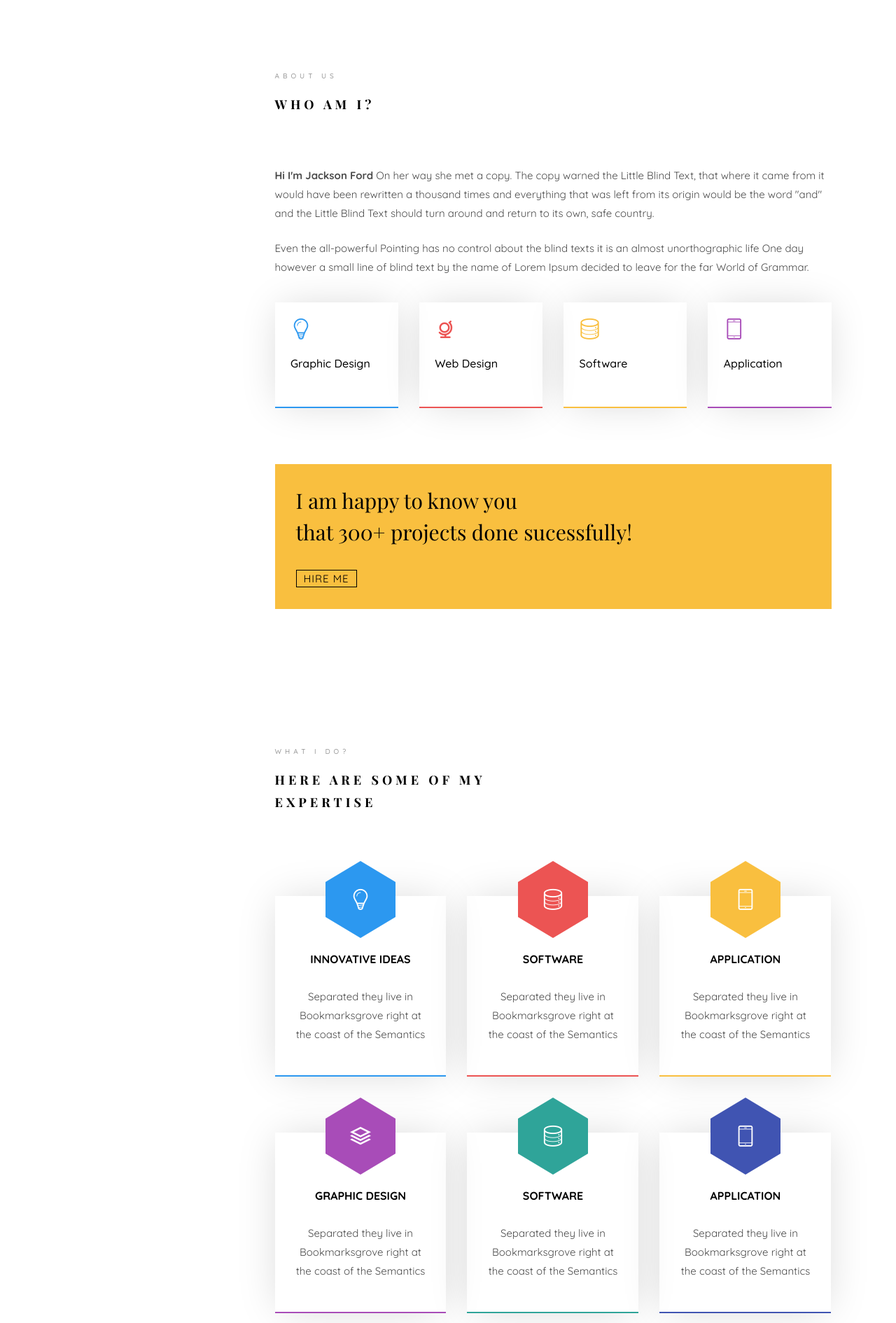
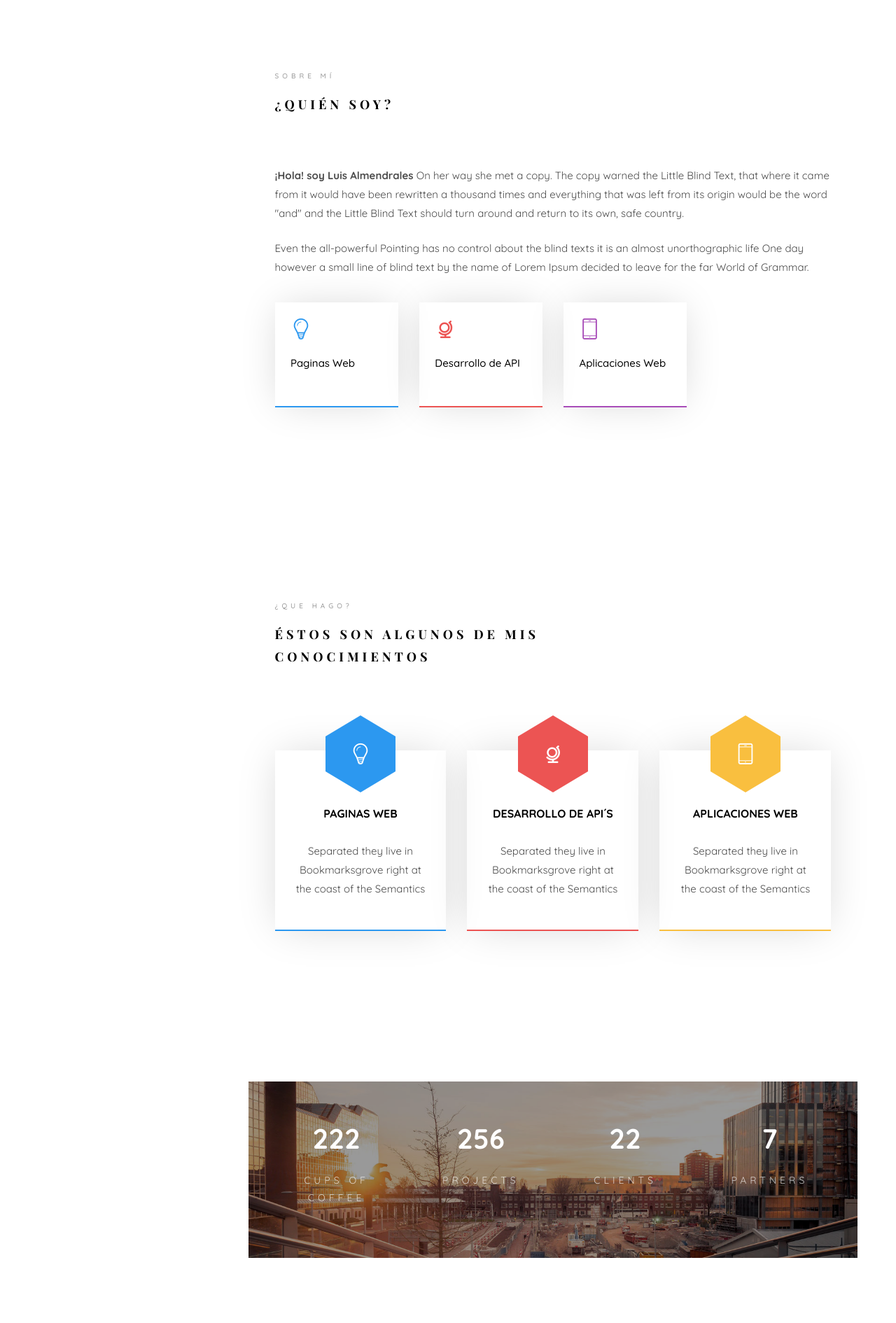
Before and after one commit to Luifer1994/luifer.github.io, a plain HTML site: page index.html in a window 1280 px wide. Shown: the part 910-2800 px from the top of the page at 70% size. Drawn offline with nearby package versions, Linux system fonts and the light colour scheme; files whose address does not match are found by name; a web font is replaced by a local one.

Commit message:
Creacion de sobre mí y conocimientos

```diff
--- a/index.html
+++ b/index.html
@@ -59,29 +59,28 @@
             <aside id="colorlib-aside" role="complementary" class="border js-fullheight">
                 <div class="text-center">
                     <div class="author-img" style="background-image: url(images/about.jpg);"></div>
-                    <h1 id="colorlib-logo"><a href="index.html">Luifer Almendrales</a></h1>
+                    <h1 id="colorlib-logo"><a href="index.html">Luis Almendrales</a></h1>
                     <span class="position"><a href="#">Web Developer</a></span>
                 </div>
                 <nav id="colorlib-main-menu" role="navigation" class="navbar">
                     <div id="navbar" class="collapse">
                         <ul>
-                            <li class="active"><a href="#" data-nav-section="home">Home</a></li>
-                            <li><a href="#" data-nav-section="about">About</a></li>
-                            <li><a href="#" data-nav-section="services">Services</a></li>
+                            <li class="active"><a href="#" data-nav-section="home">Inicio</a></li>
+                            <li><a href="#" data-nav-section="about">Sobre mí</a></li>
+                            <li><a href="#" data-nav-section="services">Servicios</a></li>
                             <li><a href="#" data-nav-section="skills">Skills</a></li>
-                            <li><a href="#" data-nav-section="education">Education</a></li>
-                            <li><a href="#" data-nav-section="experience">Experience</a></li>
-                            <li><a href="#" data-nav-section="work">Work</a></li>
+                            <li><a href="#" data-nav-section="education">Educación</a></li>
+                            <li><a href="#" data-nav-section="experience">Experiencia</a></li>
+                            <li><a href="#" data-nav-section="work">Trabajos</a></li>
                             <li><a href="#" data-nav-section="blog">Blog</a></li>
-                            <li><a href="#" data-nav-section="contact">Contact</a></li>
+                            <li><a href="#" data-nav-section="contact">Contacto</a></li>
                         </ul>
                     </div>
                 </nav>
 
                 <div class="colorlib-footer">
                     <p><small>&copy; <!-- Link back to Colorlib can't be removed. Template is licensed under CC BY 3.0. -->
-Copyright <script>document.write(new Date().getFullYear());</script> All rights reserved. Made with <i class="icon-heart" aria-hidden="true"></i> by <a href="https://colorlib.com" target="_blank">Colorlib</a>
-<!-- Link back to Colorlib can't be removed. Template is licensed under CC BY 3.0. --> </span> <span>Distributed by <a href="https://themewagon.com" target="_blank">ThemeWagon</a></span> <span>Demo Images: <a href="https://unsplash.com/" target="_blank">Unsplash.com</a></span></small></p>
+Copyright <script>document.write(new Date().getFullYear());</script> All rights reserved. </small></p>
                     <ul>
                         <li><a href="#"><i class="icon-facebook2"></i></a></li>
                         <li><a href="#"><i class="icon-twitter2"></i></a></li>
@@ -103,9 +102,8 @@ Copyright <script>document.write(new Date().getFullYear());</script> All rights
                                         <div class="col-md-6 col-md-offset-3 col-md-pull-3 col-sm-12 col-xs-12 js-fullheight slider-text">
                                             <div class="slider-text-inner js-fullheight">
                                                 <div class="desc">
-                                                    <h1>Hi! <br>I'm Jackson</h1>
-                                                    <h2>100% html5 bootstrap templates Made by <a href="https://colorlib.com/" target="_blank">colorlib.com</a></h2>
-                                                    <p><a class="btn btn-primary btn-learn">Download CV <i class="icon-download4"></i></a></p>
+                                                    <h1>¡Hola! <br>Soy Luis</h1>
+                                                    <h2>Conoce un poco más de mí</h2>
                                                 </div>
                                             </div>
                                         </div>
@@ -119,9 +117,9 @@ Copyright <script>document.write(new Date().getFullYear());</script> All rights
                                         <div class="col-md-6 col-md-offset-3 col-md-pull-3 col-sm-12 col-xs-12 js-fullheight slider-text">
                                             <div class="slider-text-inner">
                                                 <div class="desc">
-                                                    <h1>I am <br>a Designer</h1>
-                                                    <h2>100% html5 bootstrap templates Made by <a href="https://colorlib.com/" target="_blank">colorlib.com</a></h2>
-                                                    <p><a class="btn btn-primary btn-learn">View Portfolio <i class="icon-briefcase3"></i></a></p>
+                                                    <h1>Soy <br>Desarrollador web</h1>
+                                                    <!-- <h2>100% html5 bootstrap templates Made by <a href="https://colorlib.com/" target="_blank">colorlib.com</a></h2> -->
+                                                    <p><a class="btn btn-primary btn-learn">Descargar  <i class="icon-briefcase3"></i></a></p>
                                                 </div>
                                             </div>
                                         </div>
@@ -139,10 +137,10 @@ Copyright <script>document.write(new Date().getFullYear());</script> All rights
                                 <div class="row row-bottom-padded-sm animate-box" data-animate-effect="fadeInLeft">
                                     <div class="col-md-12">
                                         <div class="about-desc">
-                                            <span class="heading-meta">About Us</span>
-                                            <h2 class="colorlib-heading">Who Am I?</h2>
-                                            <p><strong>Hi I'm Jackson Ford</strong> On her way she met a copy. The copy warned the Little Blind Text, that where it came from it would have been rewritten a thousand times and everything that was left from
-                                                its origin would be the word "and" and the Little Blind Text should turn around and return to its own, safe country.</p>
+                                            <span class="heading-meta">Sobre Mí</span>
+                                            <h2 class="colorlib-heading">¿Quién soy?</h2>
+                                            <p><strong>¡Hola! soy Luis Almendrales</strong> On her way she met a copy. The copy warned the Little Blind Text, that where it came from it would have been rewritten a thousand times and everything that was left
+                                                from its origin would be the word "and" and the Little Blind Text should turn around and return to its own, safe country.</p>
                                             <p>Even the all-powerful Pointing has no control about the blind texts it is an almost unorthographic life One day however a small line of blind text by the name of Lorem Ipsum decided to leave for the far World
                                                 of Grammar.</p>
                                         </div>
@@ -152,36 +150,36 @@ Copyright <script>document.write(new Date().getFullYear());</script> All rights
                                     <div class="col-md-3 animate-box" data-animate-effect="fadeInLeft">
                                         <div class="services color-1">
                                             <span class="icon2"><i class="icon-bulb"></i></span>
-                                            <h3>Graphic Design</h3>
+                                            <h3 style="font-size: 15px;">Paginas Web</h3>
                                         </div>
                                     </div>
                                     <div class="col-md-3 animate-box" data-animate-effect="fadeInRight">
                                         <div class="services color-2">
                                             <span class="icon2"><i class="icon-globe-outline"></i></span>
-                                            <h3>Web Design</h3>
+                                            <h3 style="font-size: 15px;">Desarrollo de API</h3>
                                         </div>
                                     </div>
-                                    <div class="col-md-3 animate-box" data-animate-effect="fadeInTop">
+                                    <!-- <div class="col-md-3 animate-box" data-animate-effect="fadeInTop">
                                         <div class="services color-3">
                                             <span class="icon2"><i class="icon-data"></i></span>
                                             <h3>Software</h3>
                                         </div>
-                                    </div>
+                                    </div> -->
                                     <div class="col-md-3 animate-box" data-animate-effect="fadeInBottom">
                                         <div class="services color-4">
                                             <span class="icon2"><i class="icon-phone3"></i></span>
-                                            <h3>Application</h3>
+                                            <h3 style="font-size: 15px;">Aplicaciones Web</h3>
                                         </div>
                                     </div>
                                 </div>
-                                <div class="row">
+                                <!-- <div class="row">
                                     <div class="col-md-12 animate-box" data-animate-effect="fadeInLeft">
                                         <div class="hire">
                                             <h2>I am happy to know you <br>that 300+ projects done sucessfully!</h2>
                                             <a href="#" class="btn-hire">Hire me</a>
                                         </div>
                                     </div>
-                                </div>
+                                </div> -->
                             </div>
                         </div>
                     </div>
@@ -193,8 +191,8 @@ Copyright <script>document.write(new Date().getFullYear());</script> All rights
                     <div class="colorlib-narrow-content">
                         <div class="row">
                             <div class="col-md-6 col-md-offset-3 col-md-pull-3 animate-box" data-animate-effect="fadeInLeft">
-                                <span class="heading-meta">What I do?</span>
-                                <h2 class="colorlib-heading">Here are some of my expertise</h2>
+                                <span class="heading-meta">¿Que hago?</span>
+                                <h2 class="colorlib-heading">Éstos son algunos de mis conocimientos</h2>
                             </div>
                         </div>
                         <div class="row row-pt-md">
@@ -204,7 +202,7 @@ Copyright <script>document.write(new Date().getFullYear());</script> All rights
 									<i class="icon-bulb"></i>
 								</span>
                                     <div class="desc">
-                                        <h3>Innovative Ideas</h3>
+                                        <h3>Paginas Web</h3>
                                         <p>Separated they live in Bookmarksgrove right at the coast of the Semantics</p>
                                     </div>
                                 </div>
@@ -212,10 +210,10 @@ Copyright <script>document.write(new Date().getFullYear());</script> All rights
                             <div class="col-md-4 text-center animate-box">
                                 <div class="services color-2">
                                     <span class="icon">
-									<i class="icon-data"></i>
+									<i class="icon-globe-outline"></i>
 								</span>
                                     <div class="desc">
-                                        <h3>Software</h3>
+                                        <h3>Desarrollo de API´S</h3>
                                         <p>Separated they live in Bookmarksgrove right at the coast of the Semantics</p>
                                     </div>
                                 </div>
@@ -226,40 +224,7 @@ Copyright <script>document.write(new Date().getFullYear());</script> All rights
 									<i class="icon-phone3"></i>
 								</span>
                                     <div class="desc">
-                                        <h3>Application</h3>
-                                        <p>Separated they live in Bookmarksgrove right at the coast of the Semantics</p>
-                                    </div>
-                                </div>
-                            </div>
-                            <div class="col-md-4 text-center animate-box">
-                                <div class="services color-4">
-                                    <span class="icon">
-									<i class="icon-layers2"></i>
-								</span>
-                                    <div class="desc">
-                                        <h3>Graphic Design</h3>
-                                        <p>Separated they live in Bookmarksgrove right at the coast of the Semantics</p>
-                                    </div>
-                                </div>
-                            </div>
-                            <div class="col-md-4 text-center animate-box">
-                                <div class="services color-5">
-                                    <span class="icon">
-									<i class="icon-data"></i>
-								</span>
-                                    <div class="desc">
-                                        <h3>Software</h3>
-                                        <p>Separated they live in Bookmarksgrove right at the coast of the Semantics</p>
-                                    </div>
-                                </div>
-                            </div>
-                            <div class="col-md-4 text-center animate-box">
-                                <div class="services color-6">
-                                    <span class="icon">
-									<i class="icon-phone3"></i>
-								</span>
-                                    <div class="desc">
-                                        <h3>Application</h3>
+                                        <h3>Aplicaciones web</h3>
                                         <p>Separated they live in Bookmarksgrove right at the coast of the Semantics</p>
                                     </div>
                                 </div>
```
